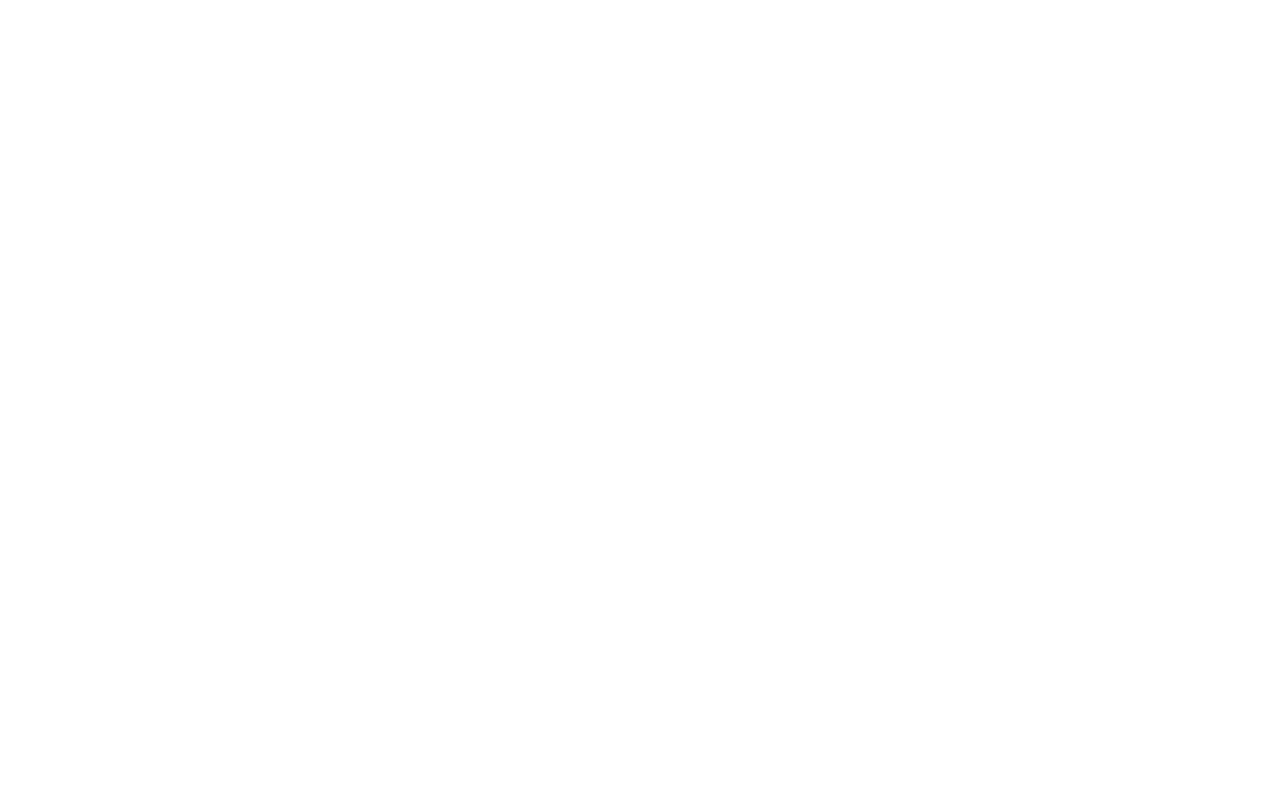
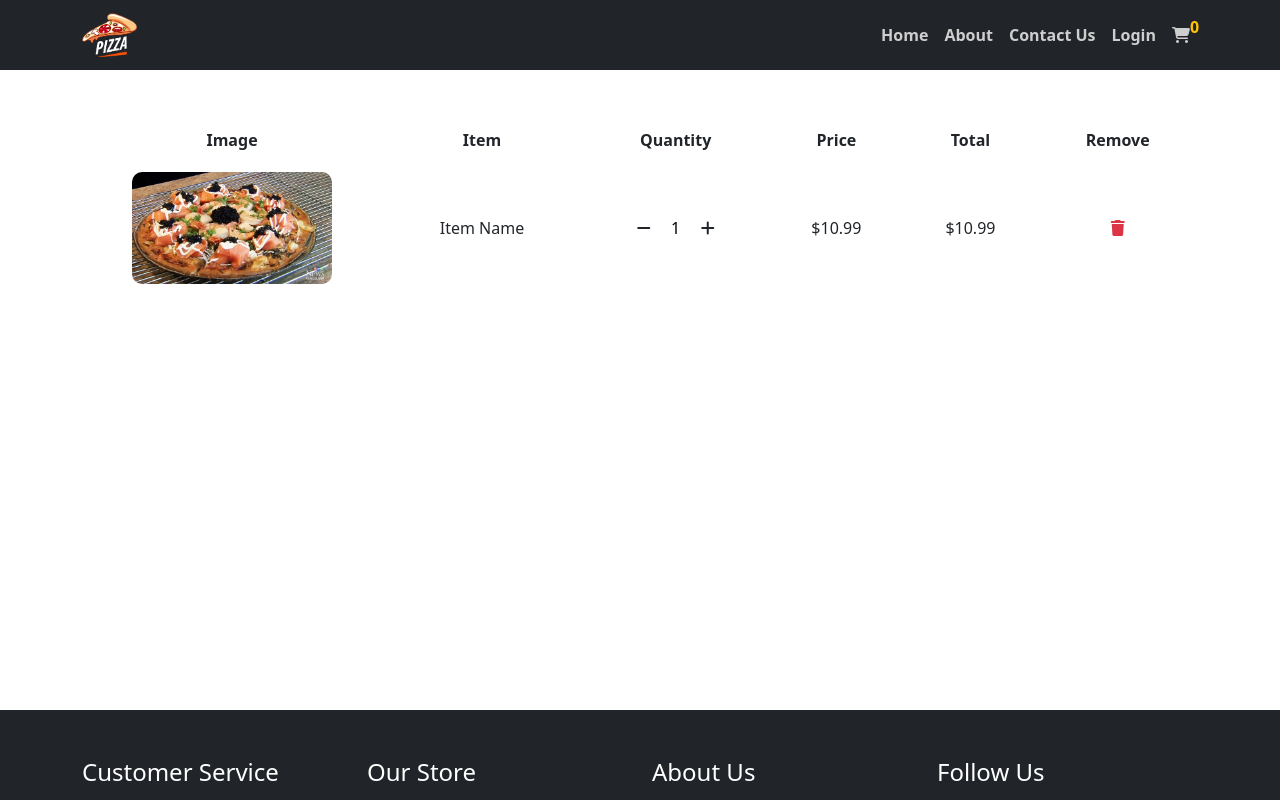
Before and after one commit to eslamar3y/itiproject, a React (Create React App) app: page /cart in a window 1280 px wide. Before the commit this address had no page. Shown: the top 800 px of the page. Built offline with nearby package versions, Linux system fonts and the light colour scheme.

Commit message:
adding cart template

```diff
--- a/src/App.js
+++ b/src/App.js
@@ -5,6 +5,7 @@
 import Home from "./Pages/Home";
 import About from "./Pages/About";
 import Contact from "./Pages/Contact";
+import Cart from "./Pages/Cart";
 
 function App() {
   return (
@@ -15,6 +16,7 @@
         <Route path="/" element={<Home />} />
         <Route path="/about" element={<About />} />
         <Route path="/contact" element={<Contact />} />
+        <Route path="/cart" element={<Cart />} />
       </Routes>
     </>
   );
--- /dev/null
+++ b/src/Pages/Cart.jsx
@@ -0,0 +1,103 @@
+import React from "react";
+import Header from "../components/Header";
+import Footer from "../components/Footer";
+import "../style/cart.css";
+
+const Cart = () => {
+  let handleplus = () => {
+    let quantity = document.querySelector(".quantity");
+    quantity.value = parseInt(quantity.value) + 1;
+    let price = document.querySelector(".price");
+    let tprice = document.querySelector(".tprice");
+    tprice.innerHTML =
+      "$" +
+      parseInt(quantity.value) * parseFloat(price.innerHTML.replace("$", ""));
+  };
+  let handleminus = () => {
+    let quantity = document.querySelector(".quantity");
+    if (quantity.value > 1) {
+      quantity.value = parseInt(quantity.value) - 1;
+      let price = document.querySelector(".price");
+      let tprice = document.querySelector(".tprice");
+      tprice.innerHTML =
+        "$" +
+        parseInt(quantity.value) * parseFloat(price.innerHTML.replace("$", ""));
+    }
+  };
+
+  return (
+    <>
+      <Header />
+      <div className="container cartContainer pt-5">
+        <table>
+          <thead>
+            <tr>
+              <th>Image</th>
+              <th>Item</th>
+              <th>Quantity</th>
+              <th>Price</th>
+              <th>Total</th>
+              <th>Remove</th>
+            </tr>
+          </thead>
+          <tbody>
+            <tr>
+              <td className="imgtd">
+                <img src="Images/1.jpg" alt="Item" className="itemImage" />
+              </td>
+              <td>Item Name</td>
+              <td>
+                <i class="fa-solid fa-minus" onClick={handleminus}></i>
+                <input type="text" className="quantity" value="1" readOnly />
+                <i class="fa-solid fa-plus" onClick={handleplus}></i>
+              </td>
+              <td className="price">$10.99</td>
+              <td className="tprice">$10.99</td>
+              <td>
+                <i class="fa-solid fa-trash text-danger"></i>
+              </td>
+            </tr>
+          </tbody>
+        </table>
+        {/* <div className="item">
+          <img src="Images/1.jpg" alt="Item" className="itemImage" />
+          <div className="itemDetails">
+            <h4 className="itemName">Item Name</h4>
+            <p className="itemPrice">Price: $10.99</p>
+            <p className="itemQuantity">Quantity: 2</p>
+            <p className="itemTotal">Total: $21.98</p>
+          </div>
+        </div> */}
+        {/* <div className="item">
+          <img
+            src="path_to_your_item_image.jpg"
+            alt="Item"
+            className="itemImage"
+          />
+          <div className="itemDetails">
+            <h4 className="itemName">Item Name</h4>
+            <p className="itemPrice">Price: $10.99</p>
+            <p className="itemQuantity">Quantity: 2</p>
+            <p className="itemTotal">Total: $21.98</p>
+          </div>
+        </div>
+        <div className="item">
+          <img
+            src="path_to_your_item_image.jpg"
+            alt="Item"
+            className="itemImage"
+          />
+          <div className="itemDetails">
+            <h4 className="itemName">Item Name</h4>
+            <p className="itemPrice">Price: $10.99</p>
+            <p className="itemQuantity">Quantity: 2</p>
+            <p className="itemTotal">Total: $21.98</p>
+          </div>
+        </div> */}
+      </div>
+      <Footer />
+    </>
+  );
+};
+
+export default Cart;
--- a/src/components/Header.jsx
+++ b/src/components/Header.jsx
@@ -71,10 +71,12 @@
             </Nav.Link>
           )}
           <Nav.Link className="position-relative">
-            <i className="fa-solid fa-cart-shopping"></i>
-            <span className="text-warning position-absolute top-0 end-2">
-              {cards}
-            </span>
+            <Link className="link" to="/cart">
+              <i className="fa-solid fa-cart-shopping"></i>
+              <span className="text-warning position-absolute top-0 end-2">
+                {cards}
+              </span>
+            </Link>
           </Nav.Link>
         </Nav>
       </Container>
--- /dev/null
+++ b/src/style/cart.css
@@ -0,0 +1,33 @@
+/* cart.css */
+.cartContainer {
+  min-height: 80vh;
+}
+
+table {
+  width: 100%;
+}
+
+table img {
+  width: 200px;
+  border-radius: 10px;
+}
+
+.imgtd {
+  width: 300px;
+}
+
+table th,
+table td {
+  text-align: center;
+  padding: 10px;
+}
+
+.quantity {
+  width: 50px;
+  text-align: center;
+  border: none;
+}
+.fa-minus,
+.fa-plus {
+  cursor: pointer;
+}
```
